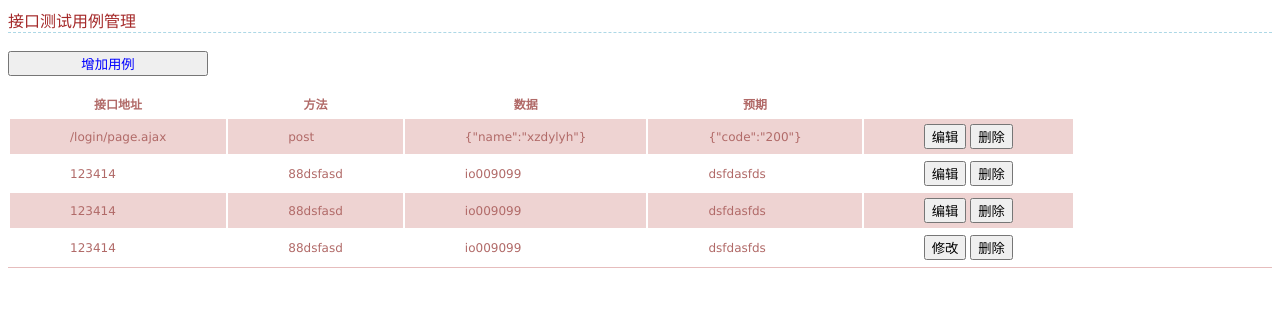
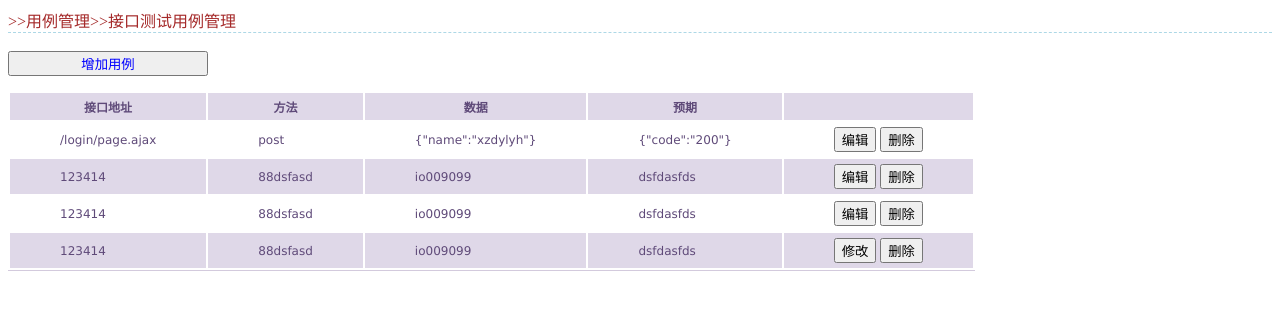
Before and after one commit to xzdylyh/AMTP, a Django app: page /iface/ in a window 1280 px wide. Shown: the top 310 px of the page. Run offline with Django 3.2, Linux system fonts and the light colour scheme.

```diff
--- a/templates/iface.html
+++ b/templates/iface.html
@@ -38,25 +38,28 @@
         #table-1 thead, #table-1 tr {
         border-top-width: 1px;
         border-top-style: solid;
-        border-top-color: rgb(230, 189, 189);
+        border-top-color: rgb(211, 202, 221);
         }
         #table-1 {
         border-bottom-width: 1px;
         border-bottom-style: solid;
-        border-bottom-color: rgb(230, 189, 189);
+        border-bottom-color: rgb(211, 202, 221);
         }
 
         /* Padding and font style */
         #table-1 td, #table-1 th {
-        padding: 5px 60px;
+        padding: 5px 50px;
         font-size: 12px;
         font-family: Verdana;
-        color: rgb(177, 106, 104);
+        color: rgb(95, 74, 121);
         }
 
+        #table-1 th{
+        background: rgb(223, 216, 232)
+        }
         /* Alternating background colors */
         #table-1 tr:nth-child(even) {
-        background: rgb(238, 211, 210)
+        background: rgb(223, 216, 232)
         }
         #table-1 tr:nth-child(odd) {
         background: #FFF
@@ -64,7 +67,6 @@
 
 
     </style>
-
     <script>
         <!--get document id object -->
         function $(id){
@@ -89,7 +91,7 @@
 </head>
 <body>
     <div id="mainDiv">
-        <label id="labelfont">接口测试用例管理</label>
+        <label id="labelfont">>>用例管理>>接口测试用例管理</label>
     </div>
     </br>
 
@@ -121,19 +123,15 @@
         </form>
     </div>
     <!--views is case data -->
-    <div id="table-1">
-         <table>
+    <div style="margin:15px 0px 0px 0px;">
+         <table  id="table-1">
             <thead>
-                <tr>
-                    <th></th>
-                </tr>
+                <th>接口地址</th>
+                <th>方法</th>
+                <th>数据</th>
+                <th>预期</th>
+                <th></th>
             </thead>
-            <th>接口地址</th>
-            <th>方法</th>
-            <th>数据</th>
-            <th>预期</th>
-            <td></td>
-
             <tr>
                 <td>/login/page.ajax</td>
                 <td>post</td>
```
